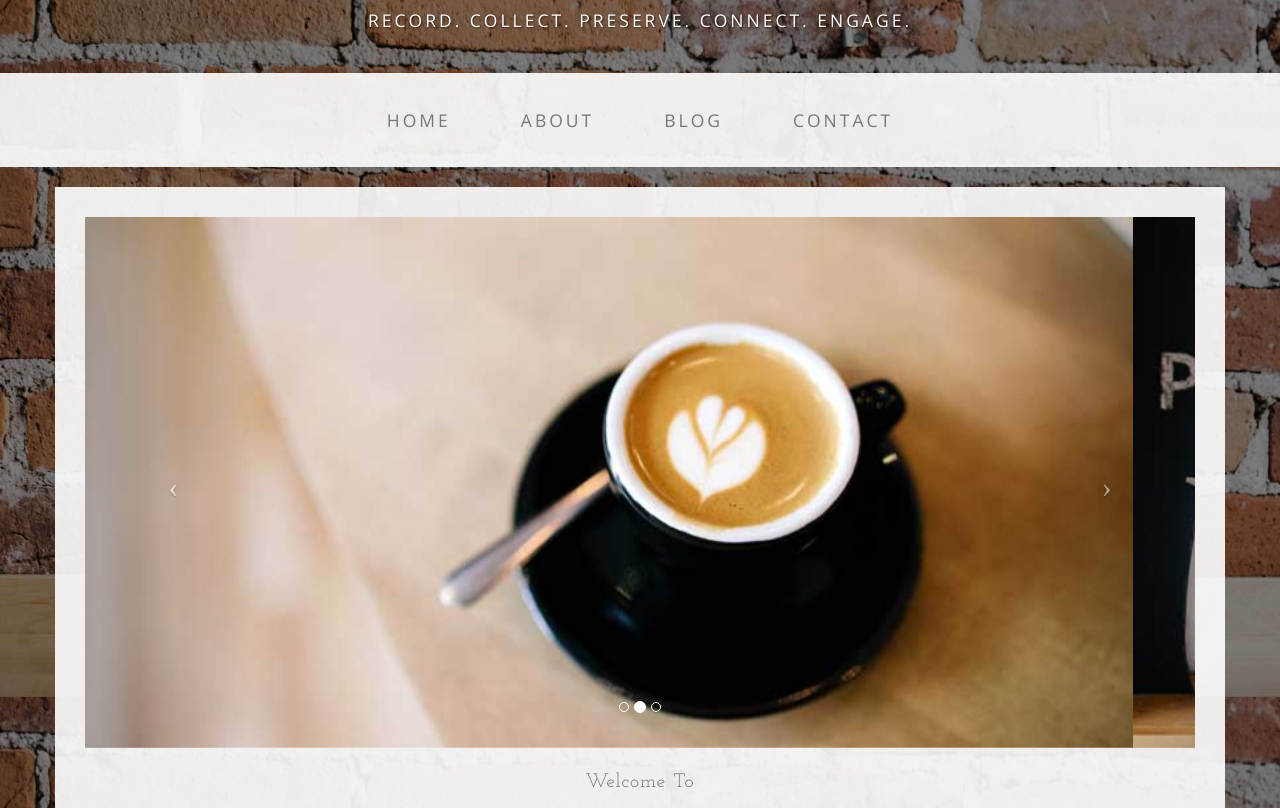
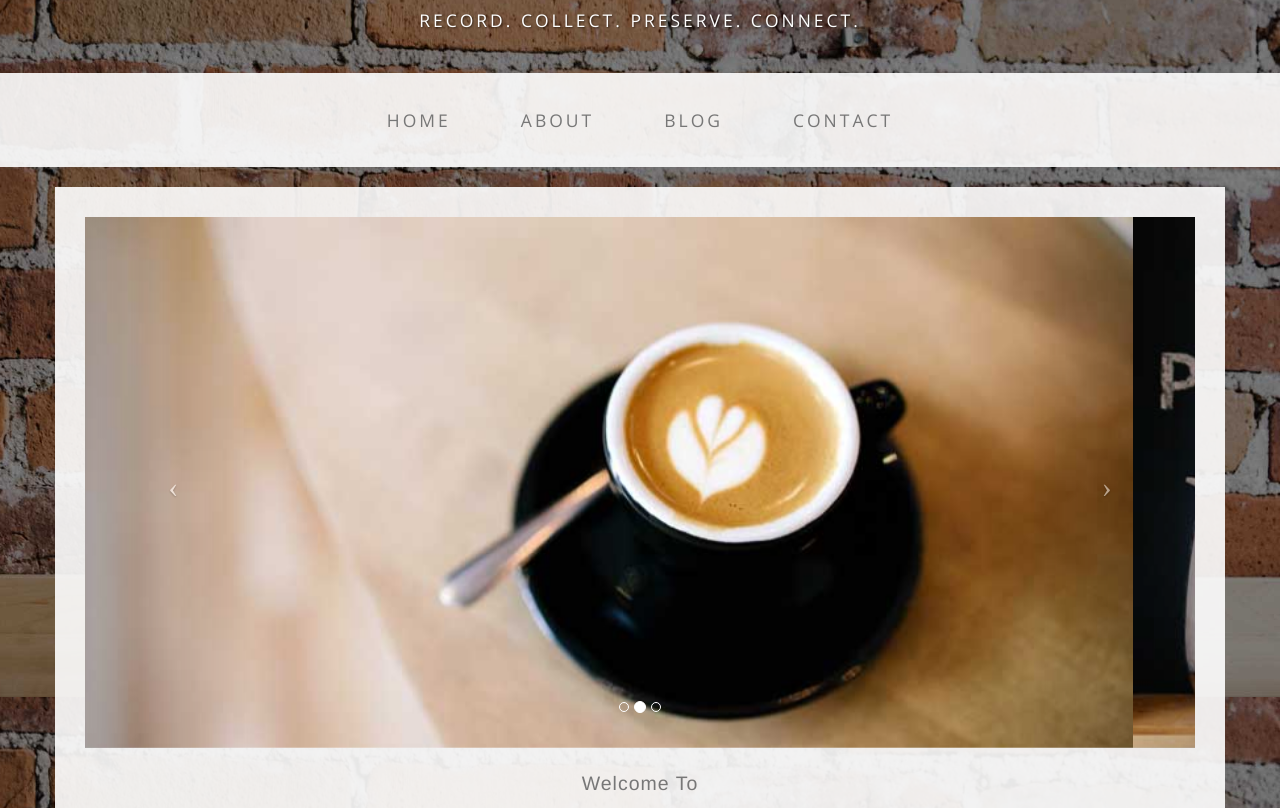
Before and after one commit to KatherineRCook/MAP, a plain HTML site: page index.html in a window 1280 px wide. Shown: the part 103-911 px from the top of the page. Drawn offline with nearby package versions, Linux system fonts and the light colour scheme.

Commit message:
font update

```diff
--- a/css/business-casual.css
+++ b/css/business-casual.css
@@ -20,7 +20,7 @@ h4,
 h5,
 h6 {
     text-transform: uppercase;
-    font-family: "Josefin Slab","Helvetica Neue",Helvetica,Arial,sans-serif;
+    font-family: "engraved","Helvetica Neue",Helvetica,Arial,sans-serif;
     font-weight: 700;
     letter-spacing: 1px;
 }
--- a/index.html
+++ b/index.html
@@ -33,7 +33,7 @@
 <body>
 
     <div class="brand">the Monumental Archive Project</div>
-    <div class="address-bar">Record. Collect. Preserve. Connect. Engage.</div>
+    <div class="address-bar">Record. Collect. Preserve. Connect. </div>
 
     <!-- Navigation -->
     <nav class="navbar navbar-default" role="navigation">
```
